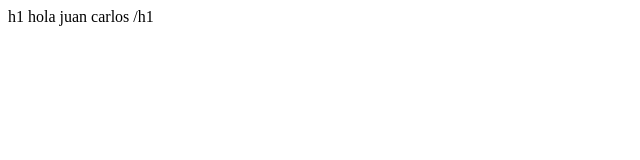
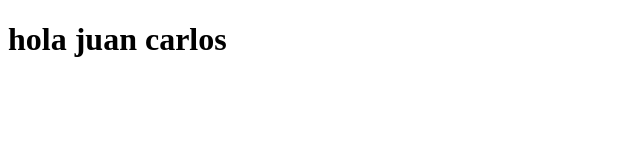
Before and after one commit to lugibe/proyecto-final, a plain HTML site: page index.html in a window 1280 px wide. Shown: the whole page, without its empty margins (0-640 px from the left). Drawn offline with Linux system fonts and the light colour scheme.

Commit message:
Modifique codigo

```diff
--- a/index.html
+++ b/index.html
@@ -8,7 +8,7 @@
 </head>
 <body>
 
-    h1 hola juan carlos /h1
+    <h1>hola juan carlos </h1>
 
 
     </body>
```
